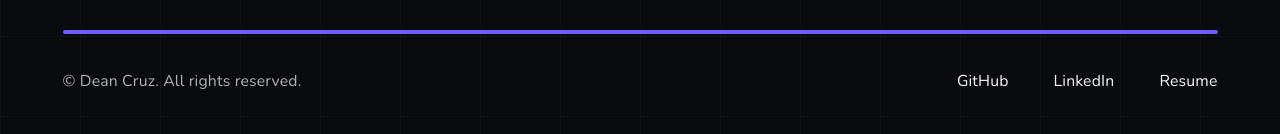
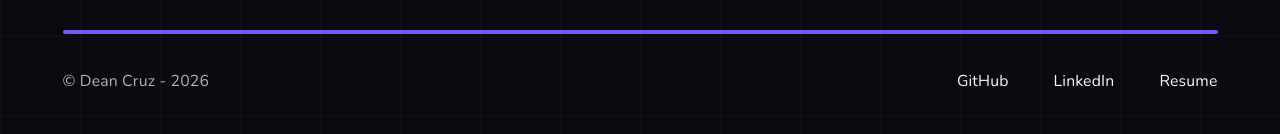
Before and after one commit to deancruz1/deancruz1.github.io, a React (Vite) app: page / in a window 1280 px wide. Shown: the part 4902-5036 px from the top of the page. Built offline with nearby package versions, Linux system fonts and the light colour scheme.

Commit message:
Update Footer.jsx

```diff
--- a/src/components/Footer.jsx
+++ b/src/components/Footer.jsx
@@ -2,6 +2,7 @@ import Grid from "./Grid";
 
 const Footer = () => {
   const email = "deancruzgg@gmail.com";
+  const currentYear = new Date().getFullYear();
 
   return (
     <footer className="relative -left-[calc(50vw-50%)] w-screen overflow-hidden py-10 text-(--text-primary)">
@@ -28,7 +29,7 @@ const Footer = () => {
 
         <div className="flex flex-col items-center gap-6 text-center md:flex-row md:items-center md:justify-between md:text-left">
           <p className="text-xs text-(--text-primary)/70 sm:text-sm">
-            © Dean Cruz. All rights reserved.
+            © Dean Cruz - {currentYear}
           </p>
 
           <div className="flex flex-wrap items-center justify-center gap-6 sm:gap-10">
```
